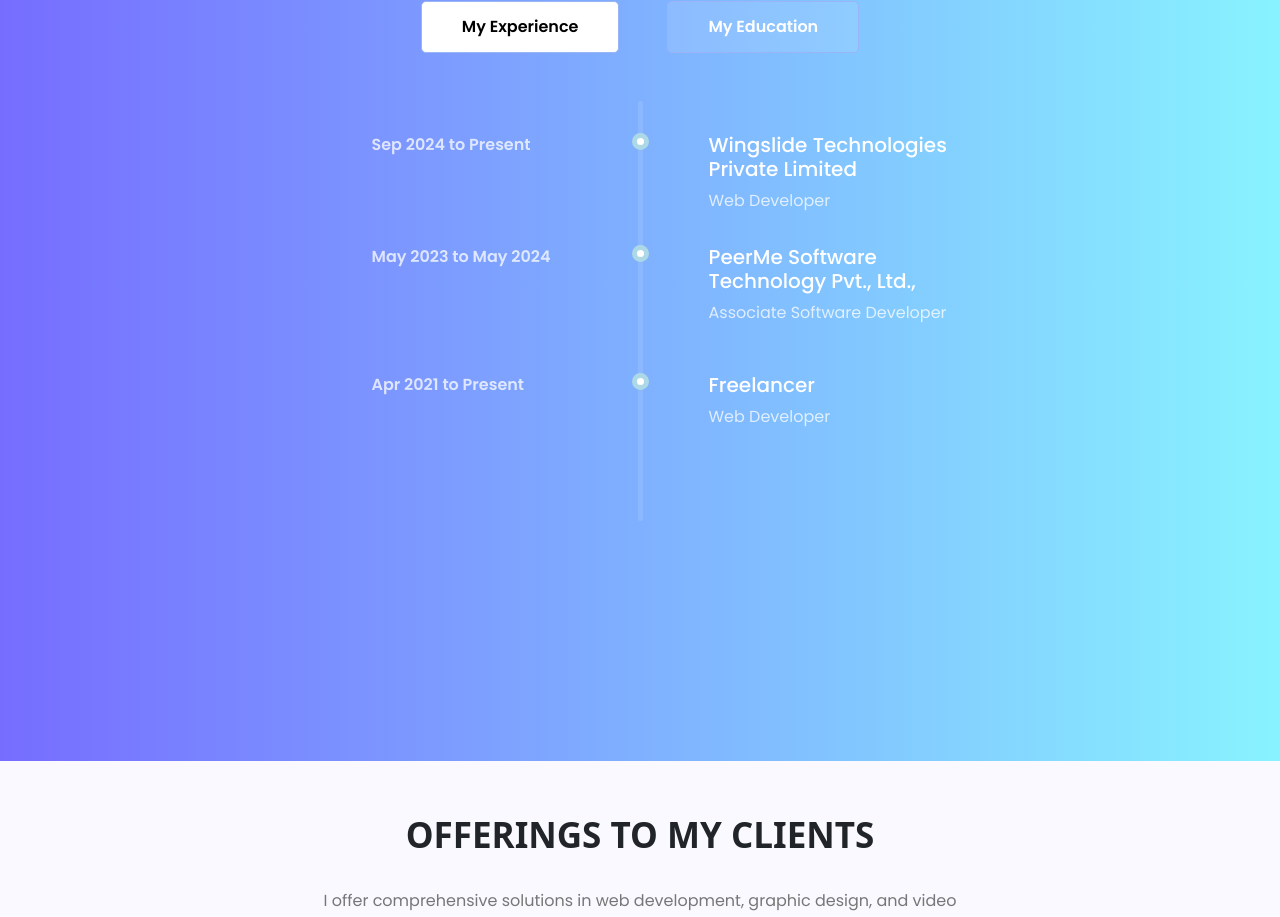
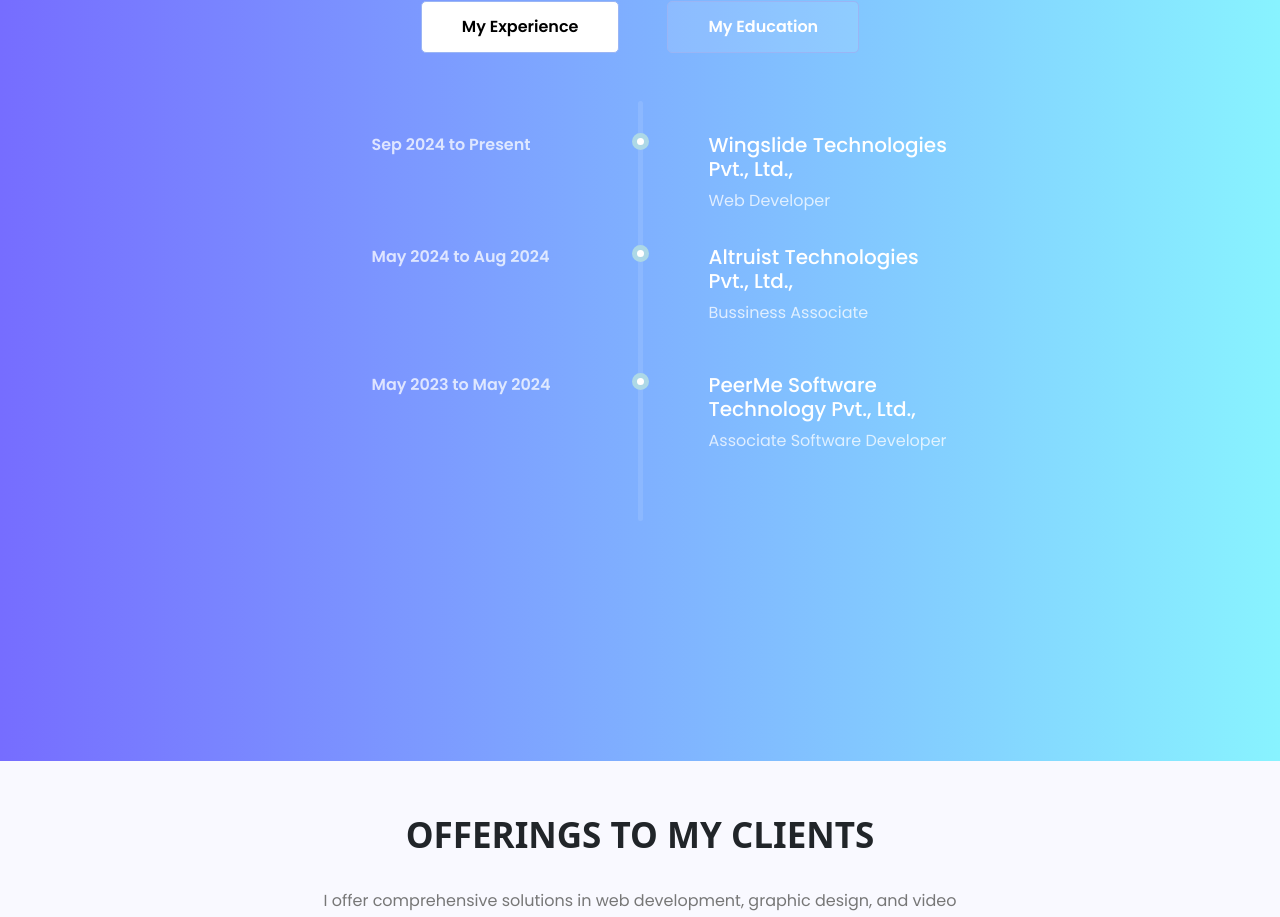
Before and after one commit to tharani3920/portfolio, a React (Create React App) app: page / in a window 1280 px wide. Shown: the part 1497-2414 px from the top of the page. Built offline with nearby package versions, Linux system fonts and the light colour scheme.

Commit message:
experience update

```diff
--- a/src/component/Home/Home.jsx
+++ b/src/component/Home/Home.jsx
@@ -49,7 +49,7 @@
                     <div className="year">Sep 2024 to Present</div>
                     <div className="indicator"></div>
                     <div className="year-data">
-                      <h5>Wingslide Technologies Private Limited</h5>
+                      <h5>Wingslide Technologies Pvt., Ltd.,</h5>
                       <p>Web Developer</p>
                     </div>
                   </div>
@@ -57,22 +57,23 @@
                     className="myexperience-div"
                     style={{ marginTop: "9rem" }}
                   >
-                    <div className="year">May 2023 to May 2024</div>
+                    <div className="year">May 2024 to Aug 2024</div>
+
                     <div className="indicator"></div>
                     <div className="year-data">
-                      <h5>PeerMe Software Technology Pvt., Ltd.,</h5>
-                      <p>Associate Software Developer</p>
+                      <h5>Altruist Technologies Pvt., Ltd.,</h5>
+                      <p>Bussiness Associate</p>
                     </div>
                   </div>
                   <div
                     className="myexperience-div"
                     style={{ marginTop: "17rem" }}
                   >
-                    <div className="year">Apr 2021 to Present</div>
+                    <div className="year">May 2023 to May 2024</div>
                     <div className="indicator"></div>
                     <div className="year-data">
-                      <h5>Freelancer</h5>
-                      <p>Web Developer</p>
+                      <h5>PeerMe Software Technology Pvt., Ltd.,</h5>
+                      <p>Associate Software Developer</p>
                     </div>
                   </div>
                 </>
```
